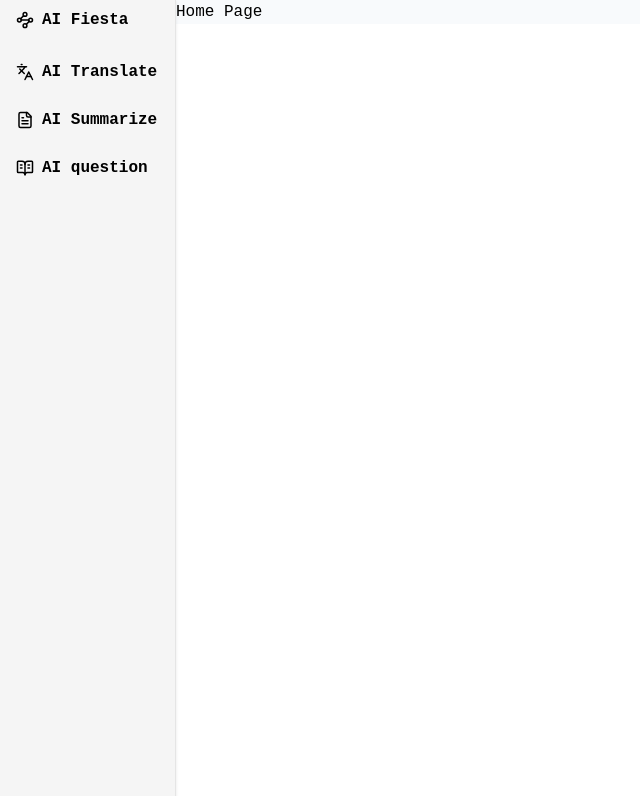
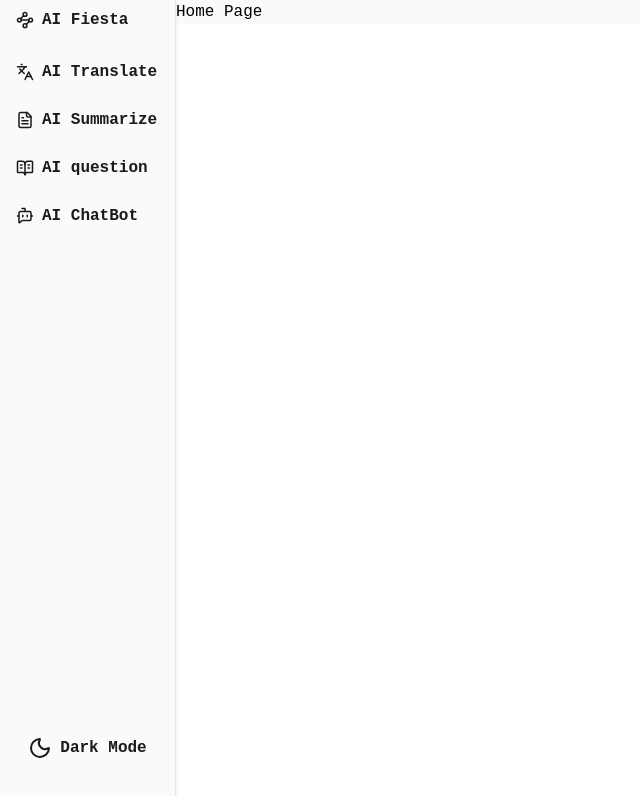
Before and after one commit to kundan-suthar/Ai-Fiesta-frontend, a React (Vite) app: page / in a window 1280 px wide. Shown: the top 796 px of the page, without its empty margins (0-640 px from the left). Built offline with nearby package versions, Linux system fonts and the light colour scheme; no server answers; a web font is replaced by a local one.

Commit message:
chat bot route added and dark mode button added

```diff
--- a/src/App.tsx
+++ b/src/App.tsx
@@ -4,6 +4,7 @@ import AISummary from "./pages/AISummary";
 import AITranslate from "./pages/AITranslate";
 import AIQuickQuestion from "./pages/AIQuickQuestion";
 import Home from "./pages/Home";
+import AIChatBot from "./pages/AIChatBot";
 
 function App() {
   return (
@@ -14,6 +15,7 @@ function App() {
           <Route path="/summary" element={<AISummary />} />
           <Route path="/translate" element={<AITranslate />} />
           <Route path="/question" element={<AIQuickQuestion />} />
+          <Route path="/chatBot" element={<AIChatBot />} />
         </Route>
       </Routes>
     </BrowserRouter>
--- a/src/components/SideBar.tsx
+++ b/src/components/SideBar.tsx
@@ -1,9 +1,20 @@
-import { BookOpenText, FileText, Languages, Waypoints } from "lucide-react";
+import {
+  BookOpenText,
+  BotMessageSquare,
+  FileText,
+  Languages,
+  Moon,
+  Sun,
+  Waypoints,
+} from "lucide-react";
+import { useState } from "react";
 import { NavLink } from "react-router-dom";
 
 const SideBar = () => {
+  const [darkMode, setDarkMode] = useState(false);
+
   return (
-    <nav className="bg-neutral-100 border-r-1 font-primary font-bold border-neutral-200 shadow w-14  sm:min-w-44 flex flex-col min-h-full fixed ">
+    <nav className="bg-bg border-r-1 text-primaryText font-bold  justify-between border-neutral-200 shadow w-14  sm:min-w-44 flex flex-col min-h-full fixed ">
       <div className="m-2 flex flex-col gap-2">
         <NavLink
           to="/"
@@ -86,6 +97,42 @@ const SideBar = () => {
             </>
           )}
         </NavLink>
+        <NavLink
+          to="/chatBot"
+          className={({ isActive }) =>
+            `group rounded-md p-2 flex gap-2 items-center ${
+              isActive
+                ? "bg-neutral-600 text-neutral-50"
+                : "hover:bg-neutral-600 hover:text-neutral-50"
+            }`
+          }
+        >
+          {({ isActive }) => (
+            <>
+              <BotMessageSquare
+                size={18}
+                className={`${
+                  isActive
+                    ? "text-indigo-400" // active state color
+                    : "group-hover:text-indigo-400" // hover state color
+                }`}
+              />
+              <p className="sm:block hidden"> AI ChatBot</p>
+            </>
+          )}
+        </NavLink>
+      </div>
+      <div className="flex items-center justify-center mb-10">
+        <button
+          className="flex items-center justify-between gap-2 w-fit hover:cursor-pointer"
+          onClick={() => {
+            setDarkMode(!darkMode);
+            document.documentElement.classList.toggle("dark");
+          }}
+        >
+          {darkMode ? <Sun className="" /> : <Moon className="" />}
+          <p> {darkMode ? "Light Mode" : "Dark Mode"}</p>
+        </button>
       </div>
     </nav>
   );
```
